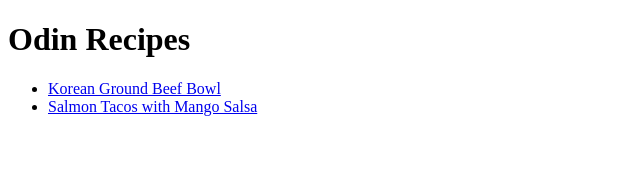
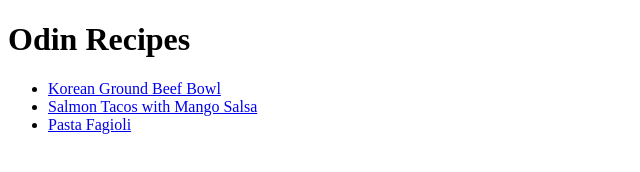
Before and after one commit to zach-barreca/odin-recipes, a plain HTML site: page index.html in a window 1280 px wide. Shown: the whole page, without its empty margins (0-640 px from the left). Drawn offline with Linux system fonts and the light colour scheme.

Commit message:
Add link to pastafagioli.html

```diff
--- a/index.html
+++ b/index.html
@@ -15,6 +15,9 @@
         <li>
             <a href="recipes/salmontacoswithmangosalsa.html">Salmon Tacos with Mango Salsa</a>
         </li>
+        <li>
+            <a href="recipes/pastafagioli.html">Pasta Fagioli</a>
+        </li>
     </ul>
 </body>
 </html>
```
